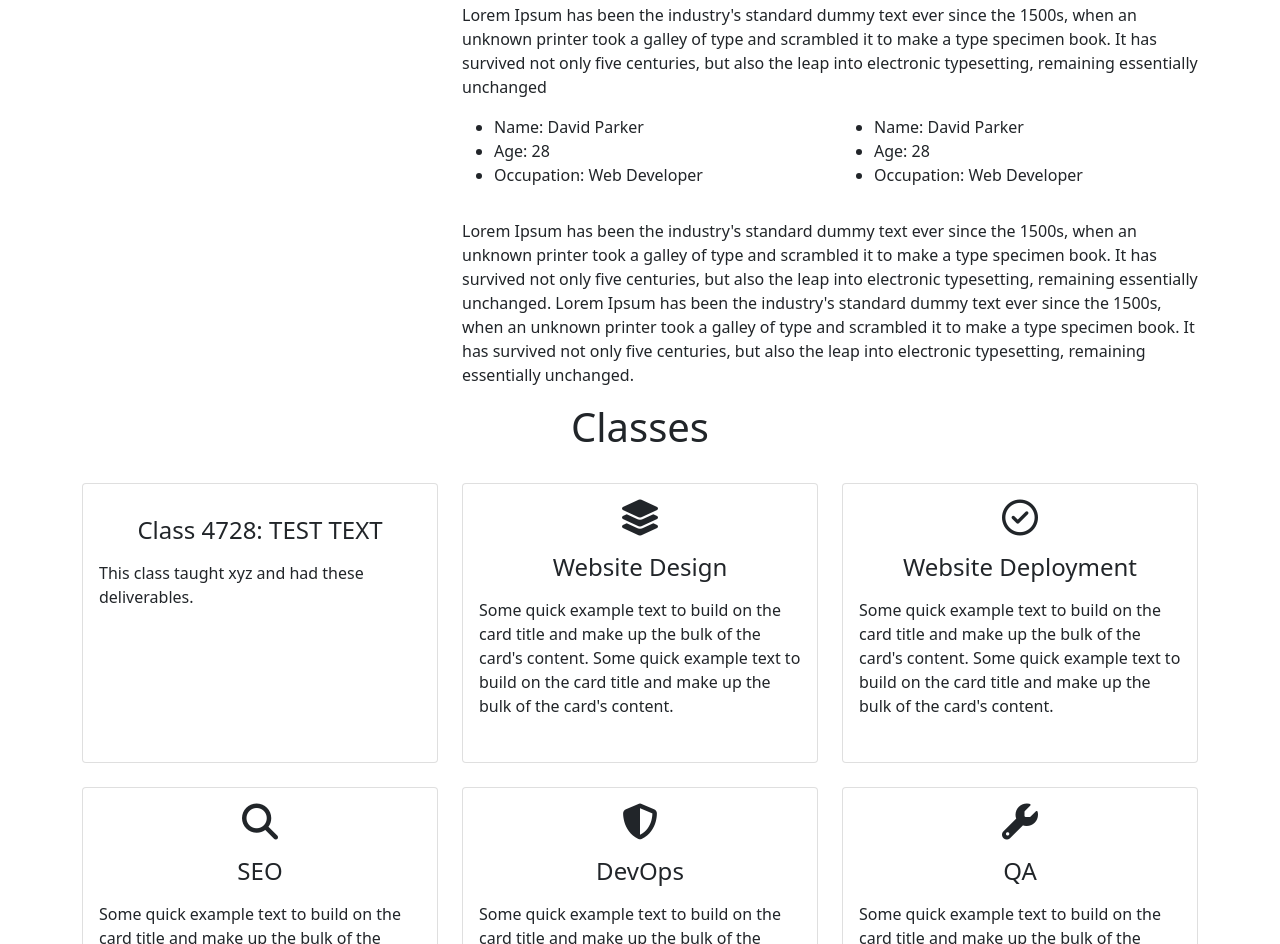
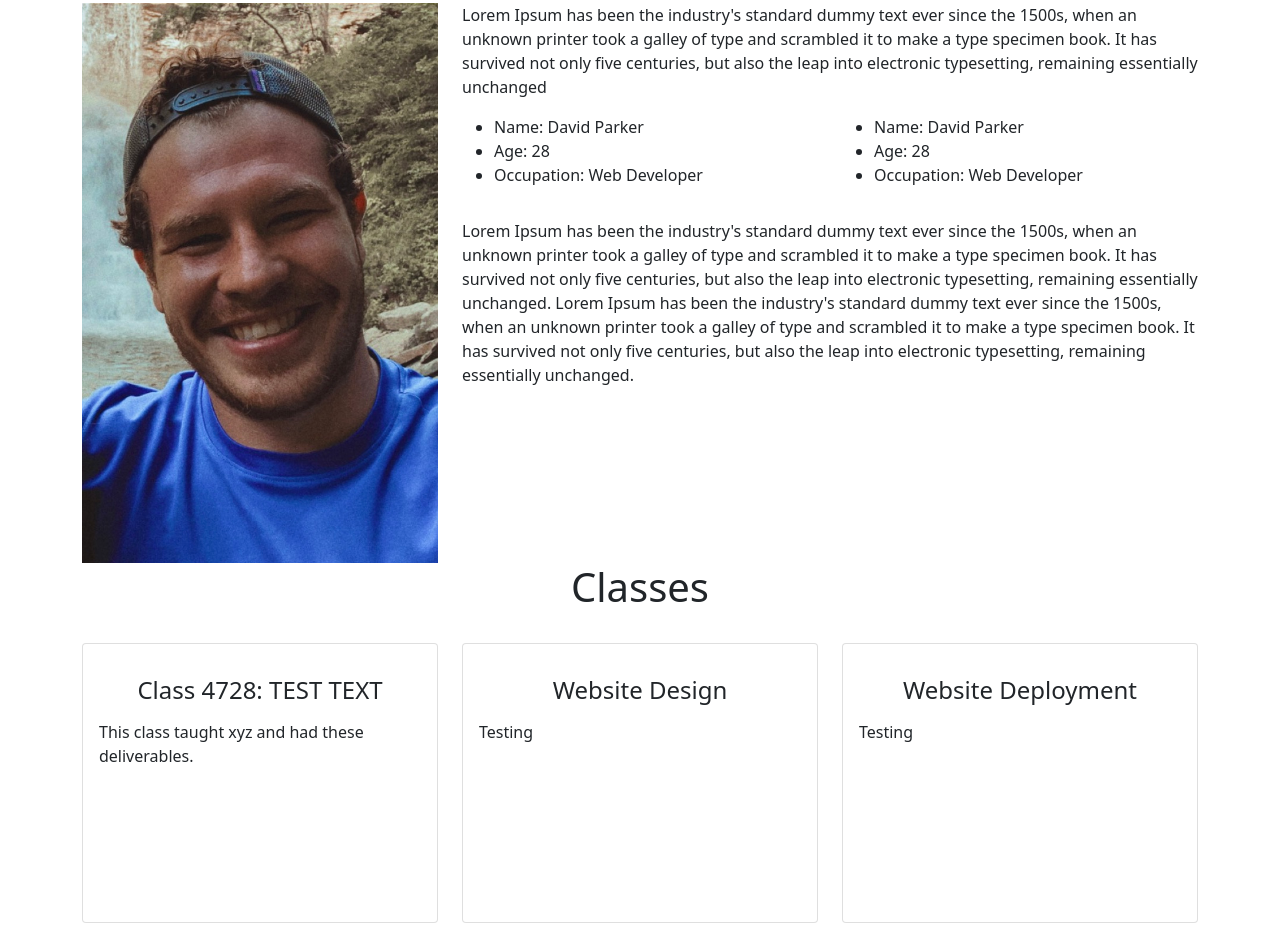
Before and after one commit to jamberg6/portfolio_site, a plain HTML site: page index.html in a window 1280 px wide. Shown: the part 917-1861 px from the top of the page. Drawn offline with nearby package versions, Linux system fonts and the light colour scheme.

Commit message:
Added about picture and messed with formatting

```diff
--- a/index.html
+++ b/index.html
@@ -113,10 +113,9 @@
                 <div class="col-lg-4 mt-4">
                     <div class="card servicesText">
                         <div class="card-body">
-                            <i class='fas servicesIcon fa-layer-group'></i>
+                            <!-- <i class='fas servicesIcon fa-layer-group'></i> -->
                             <h4 class="card-title mt-3">Website Design</h4>
-                            <p class="card-text mt-3">Some quick example text to build on the card title and make up the bulk of the card's content.
-                                Some quick example text to build on the card title and make up the bulk of the card's content.
+                            <p class="card-text mt-3">Testing
                             </p>
                         </div>
                     </div>
@@ -125,10 +124,9 @@
                 <div class="col-lg-4 mt-4">
                     <div class="card servicesText">
                         <div class="card-body">
-                            <i class='far servicesIcon fa-check-circle'></i>
+                            <!-- <i class='far servicesIcon fa-check-circle'></i> -->
                             <h4 class="card-title mt-3">Website Deployment</h4>
-                            <p class="card-text mt-3">Some quick example text to build on the card title and make up the bulk of the card's content.
-                                Some quick example text to build on the card title and make up the bulk of the card's content.
+                            <p class="card-text mt-3">Testing
                             </p>
                         </div>
                     </div>
```
Also changed, not shown: images/about.jpeg (added), images/heroImage.jpeg (deleted).
